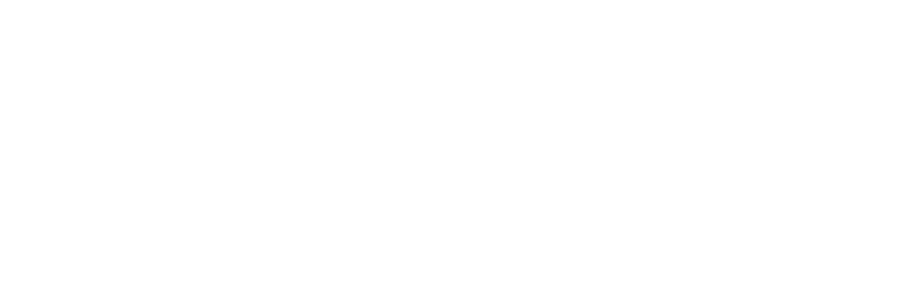
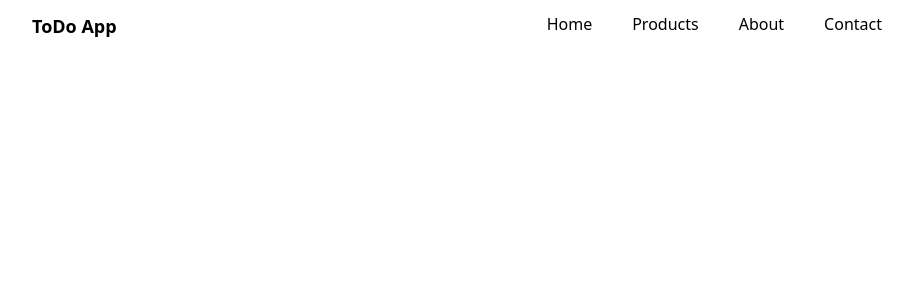
Before and after one commit to nilavtalukdar06/to-do-app, a Next.js app: page / in a window 1280 px wide. Shown: the top 300 px of the page, without its empty margins (183-1096 px from the left). Built offline with nearby package versions, Linux system fonts and the light colour scheme.

Commit message:
Navbar is added

```diff
--- a/app/layout.js
+++ b/app/layout.js
@@ -1,5 +1,6 @@
 import { Geist, Geist_Mono } from "next/font/google";
 import "./globals.css";
+import Navbar from "@/components/Navbar";
 
 const geistSans = Geist({
   variable: "--font-geist-sans",
@@ -22,6 +23,7 @@
       <body
         className={`${geistSans.variable} ${geistMono.variable} antialiased`}
       >
+        <Navbar />
         {children}
       </body>
     </html>
--- /dev/null
+++ b/components/Navbar.jsx
@@ -0,0 +1,38 @@
+import Link from "next/link";
+import React from "react";
+
+const Navbar = () => {
+  return (
+    <header className="flex py-3 flex-wrap justify-around">
+      <h1 className="text-lg font-semibold text-center sm:text-start">
+        ToDo App
+      </h1>
+      <nav className="w-fit hidden sm:flex">
+        <ul className="flex gap-[40px] text-base">
+          <Link href="#">
+            <li className="hover:text-blue-500 transition-all duration-300 ease-in-out cursor-pointer">
+              Home
+            </li>
+          </Link>
+          <Link href="#">
+            <li className="hover:text-blue-500 transition-all duration-300 ease-in-out cursor-pointer">
+              Products
+            </li>
+          </Link>
+          <Link href="#">
+            <li className="hover:text-blue-500 transition-all duration-300 ease-in-out cursor-pointer">
+              About
+            </li>
+          </Link>
+          <Link href="#">
+            <li className="hover:text-blue-500 transition-all duration-300 ease-in-out cursor-pointer">
+              Contact
+            </li>
+          </Link>
+        </ul>
+      </nav>
+    </header>
+  );
+};
+
+export default Navbar;
```
